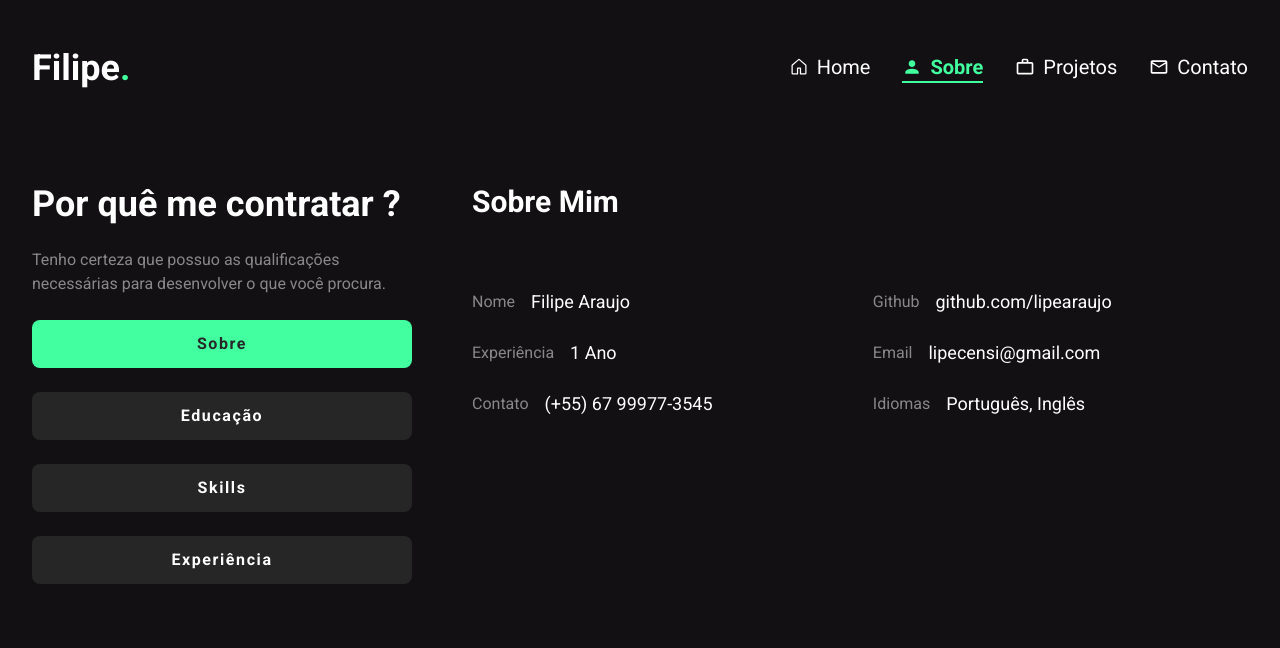
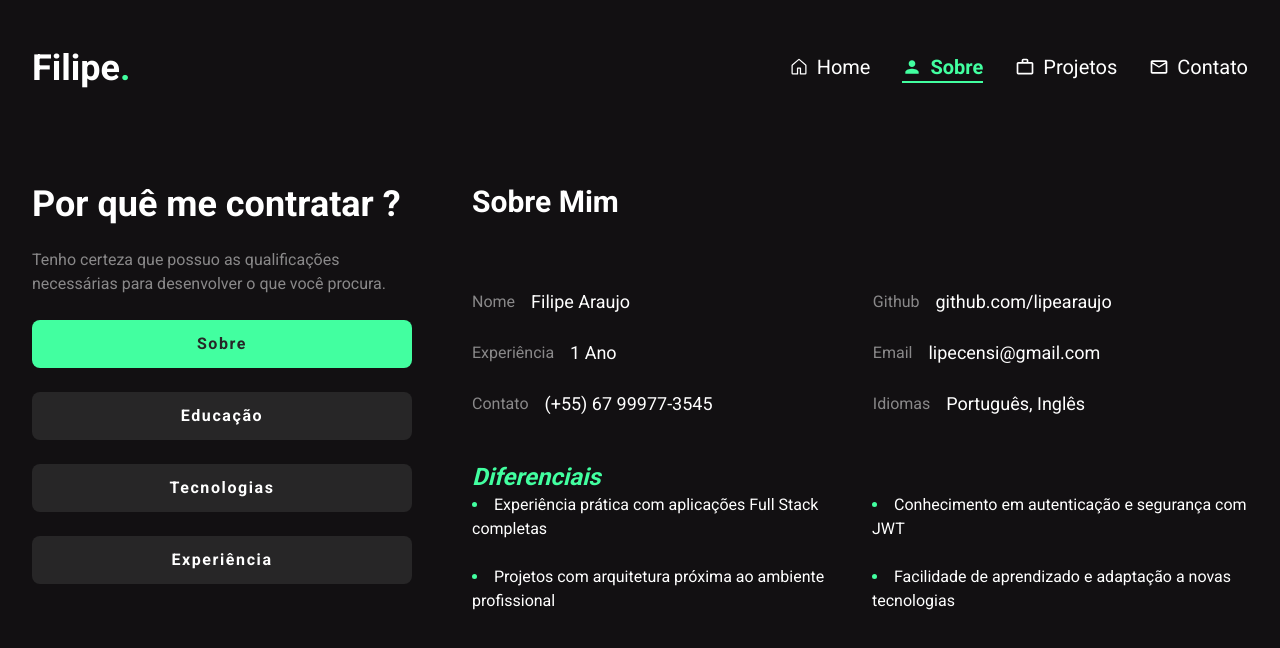
Before and after one commit to lipearaujo/portfolio, a Next.js app: page /about in a window 1280 px wide. Shown: the top 648 px of the page. Built offline with nearby package versions, Linux system fonts and the light colour scheme.

Commit message:
mudanças em about page e projects page

```diff
--- a/src/app/about/page.tsx
+++ b/src/app/about/page.tsx
@@ -59,11 +59,39 @@ const education = [
         title: "Engenharia de Computação",
         institute: "UFGD",
       },
-      { year: "2020", title: "Front-End", institute: "Danki Code" },
-      { year: "2021", title: "React.JS", institute: "Coder" },
+      {
+        year: "2020",
+        title: "Javascript Development",
+        institute: "Danki Code",
+      },
+      { year: "2020", title: "React.js Development", institute: "Coder" },
       { year: "2021", title: "Full-Stack Web", institute: "Danki Code" },
-      { year: "2022", title: "Ignite Lab", institute: "Rocketseat" },
-      { year: "2023", title: "NLW IA", institute: "Rocketseat" },
+      { year: "2021", title: "Database Fundamentals", institute: "Danki Code" },
+      {
+        year: "2022",
+        title: "Web Development",
+        institute: "Digital Innovation One",
+      },
+    ],
+  },
+];
+
+const highlights = [
+  {
+    title: "No que me destaco",
+    highlightsCard: [
+      {
+        title: "Experiência prática com aplicações Full Stack completas",
+      },
+      {
+        title: "",
+      },
+      {
+        title: "",
+      },
+      {
+        title: "",
+      },
     ],
   },
 ];
@@ -90,7 +118,7 @@ const About = (props: Props) => {
         <div className="flex flex-col sm:flex-row items-center justify-center gap-[60px] sm:items-start sm:justify-start">
           <div className="max-w-[380px] flex flex-col gap-6">
             <h1 className="text-4xl font-bold">Por quê me contratar ?</h1>
-            <p className=" text-white/50 text-center sm:text-left">
+            <p className=" text-white/50 text-center sm:text-left flex flex-col gap-2">
               Tenho certeza que possuo as qualificações necessárias para
               desenvolver o que você procura.
             </p>
@@ -120,7 +148,7 @@ const About = (props: Props) => {
                     className={toggleState === 3 ? "btn clicked" : "btn"}
                     onClick={() => setBtnValue("Skills")}
                   >
-                    Skills
+                    Tecnologias
                   </button>
                 </div>
 
@@ -147,6 +175,7 @@ const About = (props: Props) => {
                       className="w-full flex flex-col gap-6 text-center sm:text-left"
                     >
                       <h1 className="text-3xl font-bold">{about.title}</h1>
+
                       <div className="flex flex-col gap-6 sm:grid sm:grid-flow-col sm:grid-rows-3 mt-11">
                         <div className="flex items-center justify-center gap-4 sm:justify-start">
                           <span className="text-white/50">Nome</span>
@@ -172,6 +201,29 @@ const About = (props: Props) => {
                           <span className="text-white/50">Idiomas</span>
                           <p className="text-[18px]">{about.languages}</p>
                         </div>
+                      </div>
+
+                      <div className="mt-5">
+                        <h2 className="text-[#42ffa0] italic font-bold text-2xl">
+                          Diferenciais
+                        </h2>
+                        <ul className="list-inside list-disc marker:text-[#42ffa0] text-center sm:text-left sm:grid sm:grid-cols-2 flex flex-col  gap-6">
+                          <li>
+                            Experiência prática com aplicações Full Stack
+                            completas
+                          </li>
+                          <li>
+                            Conhecimento em autenticação e segurança com JWT
+                          </li>
+                          <li>
+                            Projetos com arquitetura próxima ao ambiente
+                            profissional
+                          </li>
+                          <li>
+                            Facilidade de aprendizado e adaptação a novas
+                            tecnologias
+                          </li>
+                        </ul>
                       </div>
                     </div>
                   );
--- a/src/app/projects/page.tsx
+++ b/src/app/projects/page.tsx
@@ -3,8 +3,6 @@
 import React, { useEffect, useState } from "react";
 
 import { Swiper, SwiperSlide, useSwiper } from "swiper/react";
-
-import "swiper/css/effect-fade";
 
 import { motion } from "framer-motion";
 
@@ -18,9 +16,9 @@ import ButtonSlide from "@/components/ButtonSlide";
 const projects = [
   {
     id: "01",
-    title: "Movie API",
+    title: "API estilo Netflix (integração com TMDb)",
     description:
-      "Uma API desenvolvida com base no serviço online de streaming Netflix que faz requisições para uma base de dados gratuita e de código aberto sobre filmes e séries de TV chamada TMDb (The Movie Database) utilizando ReactJS e Axios.",
+      "Desenvolvi uma aplicação web inspirada em serviços de streaming, utilizando ReactJS, CSS3 e Axios para consumo da API do TMDb, permitindo navegação dinâmica e exibição de filmes e séries em tempo real.",
     tecnologies: [{ stack: "React.js" }, { stack: "Css3" }, { stack: "Axios" }],
     githubLink: "https://github.com/lipearaujo/movieAPI",
     liveCode: "https://movie-api-nine-wheat.vercel.app/",
@@ -28,9 +26,10 @@ const projects = [
   },
   {
     id: "02",
-    title: "Nest E-commerce",
-    description:
-      "Um E-commerce completo com cadastro, login e autenticação utilizando NextJS, NestJS, Prisma e SQLite. Os produtos são capturados através de um banco de dados podendo ser filtrados. Para a autenticação foi utilizado o serviço JWT. ",
+    title: "E-commerce Full Stack (Next.js + NestJS)",
+    description: `Implementei um sistema completo de e-commerce com Next.js, NestJS, Prisma e SQLite, incluindo autenticação com JWT e CRUD de usuários e produtos.
+    Adicionei filtros de produtos e estrutura escalável de backend, simulando aplicações reais de mercado.
+    `,
     tecnologies: [
       { stack: "Next.js" },
       { stack: "Nest" },
@@ -44,8 +43,10 @@ const projects = [
   },
   {
     id: "03",
-    title: "Chat App",
-    description: "Aplicativo de chat ao vivo utilizando Socket.",
+    title: "E-commerce Full Stack (Next.js + Node.js)",
+    description: `Desenvolvi um e-commerce com arquitetura full stack utilizando Next.js, Node.js, Prisma e SQLite, implementando autenticação JWT, paginação e filtros de produtos.
+    Estruturei o backend para suportar operações eficientes e navegação otimizada.
+    `,
     tecnologies: [
       { stack: "React.js" },
       { stack: "Css" },
@@ -55,25 +56,23 @@ const projects = [
     liveCode: "",
     image: "/assets/Chat.png",
   },
+  {
+    id: "04",
+    title: "Aplicação de Bloco de Notas (CRUD)",
+    description:
+      "Criei uma aplicação de gerenciamento de notas utilizando ReactJS, CSS3 e MySQL, permitindo criação, edição e exclusão de registros de forma eficiente.",
+    tecnologies: [{ stack: "React.js" }, { stack: "Css" }, { stack: "MySQL" }],
+    githubLink:
+      "https://github.com/lipearaujo/React-Node/tree/master/notepadMySQL",
+    liveCode: "",
+    image: "/assets/Chat.png",
+  },
 ];
 
 type Props = {};
 
 const Services = (props: Props) => {
   const [project, setProject] = useState(projects[0]);
-  const swiper = useSwiper();
-
-  useEffect(() => {
-    fetchGitHub();
-  });
-
-  const fetchGitHub = async () => {
-    const response = await fetch(
-      "https://api.github.com/users/lipearaujo/repos"
-    );
-    const data = response.json();
-    console.log(data);
-  };
 
   const handleSlideChange = (index: any) => {
     const currentIndex = index.activeIndex;
```
